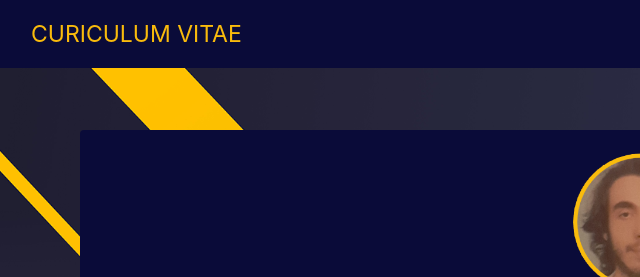
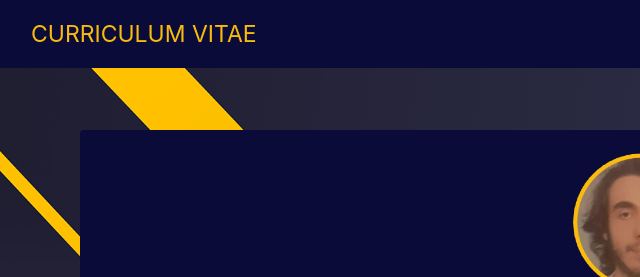
Before and after one commit to Rzvn99/CuriculumVitae, a plain HTML site: page index.html in a window 1280 px wide. Shown: the top 277 px of the page, 0-640 px from the left. Drawn offline with nearby package versions, Linux system fonts and the light colour scheme; a web font is replaced by a local one.

Commit message:
Update index.html

```diff
--- a/index.html
+++ b/index.html
@@ -35,7 +35,7 @@
 
 <body id="first">
     <nav class="navbar navbar-light navbar-expand-md bounce animated" style="background-color: #0a0b39;margin-left: 0px;margin-right: 0px;/*border: inset;*/border-color: white;width: 100%;position: fixed;z-index: 100;">
-        <div class="container-fluid"><a class="navbar-brand" data-bs-hover-animate="flash" href="#" style="color: rgb(249,187,12);">CURICULUM VITAE</a><button data-toggle="collapse" class="navbar-toggler" data-target="#navcol-1" style="background-color: rgb(249,187,12);border: groove;"><span class="sr-only">Toggle navigation</span><span class="navbar-toggler-icon" style="filter: invert(1);"></span></button>
+        <div class="container-fluid"><a class="navbar-brand" data-bs-hover-animate="flash" href="#" style="color: rgb(249,187,12);">CURRICULUM VITAE</a><button data-toggle="collapse" class="navbar-toggler" data-target="#navcol-1" style="background-color: rgb(249,187,12);border: groove;"><span class="sr-only">Toggle navigation</span><span class="navbar-toggler-icon" style="filter: invert(1);"></span></button>
             <div
                 class="collapse navbar-collapse" id="navcol-1">
                 <ul class="nav navbar-nav ml-auto">
```
